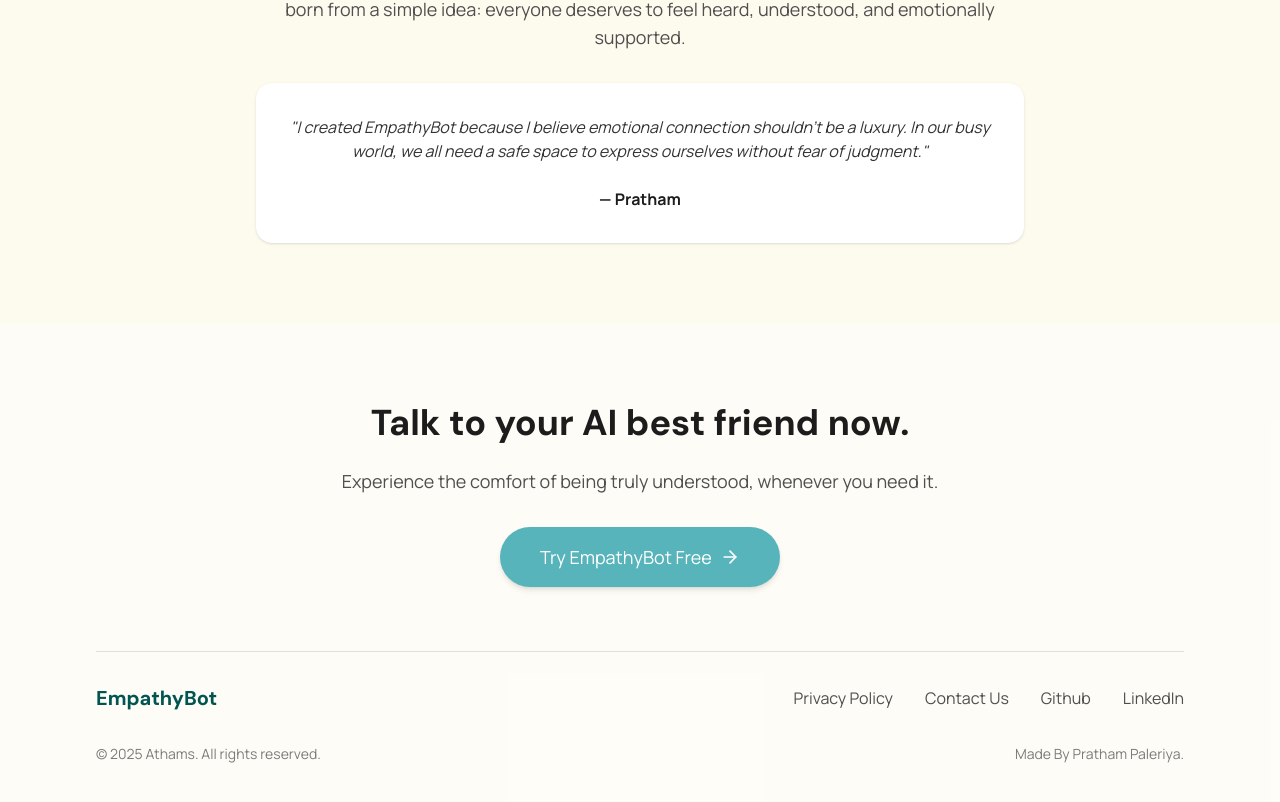
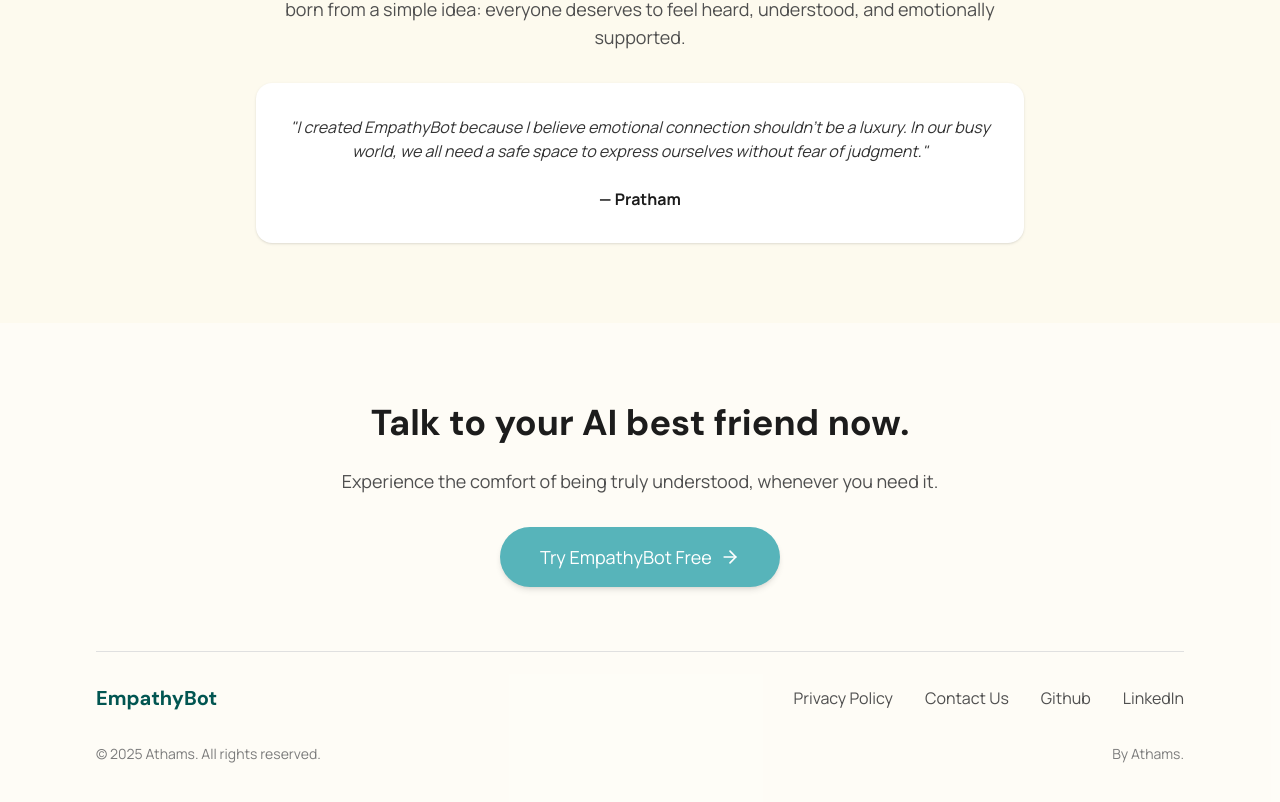
Before and after one commit to PrathamPaleriya/empathy-bot, a React (Vite) app in the folder frontend/: page / in a window 1280 px wide. Shown: the part 2375-3177 px from the top of the page. Built offline with nearby package versions, Linux system fonts and the light colour scheme; no server answers.

Commit message:
footer by athams change

```diff
--- a/frontend/src/components/auth/AuthSignup.jsx
+++ b/frontend/src/components/auth/AuthSignup.jsx
@@ -41,7 +41,7 @@ const AuthSignup = () => {
       />
       <input
         type="password"
-        placeholder="Your password"
+        placeholder="Set password"
         value={pass}
         onChange={e => setPass(e.target.value)}
         required
--- a/frontend/src/components/landing/Footer.jsx
+++ b/frontend/src/components/landing/Footer.jsx
@@ -66,7 +66,7 @@ const Footer = () => {
               target="_blank"
               className="hover:underline text-center mt-8 text-[#7c7c7c] text-sm"
             >
-              Made By Pratham Paleriya.
+              By Athams.
             </a>
           </div>
         </div>
--- a/frontend/src/pages/Account.jsx
+++ b/frontend/src/pages/Account.jsx
@@ -164,7 +164,7 @@ const Account = () => {
             target="_blank"
             className="hover:underline text-base"
           >
-            Made by Pratham.
+            By Athams.
           </a>
         </div>
       </PaddingMarging>
```
